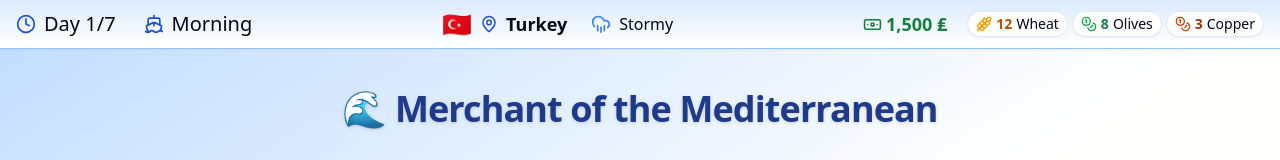
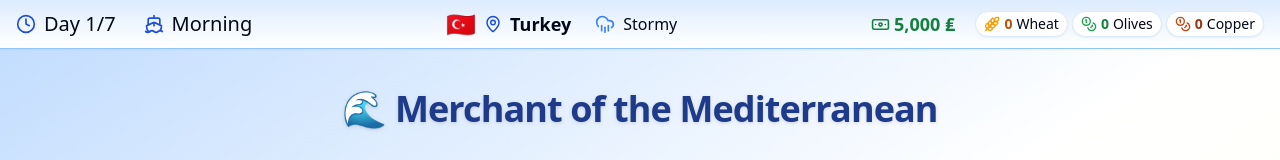
Before and after one commit to supox/mediterranean-market-voyage, a React (Vite) app: page / in a window 1280 px wide. Shown: the top 160 px of the page. Built offline with nearby package versions, Linux system fonts and the light colour scheme.

Commit message:
Fix: Set initial game state
Set the initial player balance to 5000 NIS and remove the initial cargo.

```diff
--- a/src/pages/Index.tsx
+++ b/src/pages/Index.tsx
@@ -1,4 +1,3 @@
-
 import { useState } from "react";
 import GameHeader from "@/components/GameHeader";
 import ActionPanel from "@/components/ActionPanel";
@@ -7,12 +6,13 @@ import BankModal from "@/components/BankModal";
 import SailModal from "@/components/SailModal";
 import EventModal from "@/components/EventModal";
 import { toast } from "@/hooks/use-toast";
+import { Wheat, Coins } from "lucide-react";
 
-const INITIAL_BALANCE = 1500;
+const INITIAL_BALANCE = 5000;
 const INITIAL_CARGO = [
-  { type: "Wheat", amount: 12 },
-  { type: "Olives", amount: 8 },
-  { type: "Copper", amount: 3 },
+  { type: "Wheat", amount: 0 },
+  { type: "Olives", amount: 0 },
+  { type: "Copper", amount: 0 },
 ];
 const ALL_COUNTRIES = ["Turkey", "Israel", "Greece", "Cyprus", "Egypt"];
 const WEATHER_TYPES = ["Sunny", "Stormy", "Overcast"];
@@ -158,11 +158,23 @@ export default function Index() {
     toast({ title: "Rested", description: "Night passes peacefully in the harbor." });
   }
 
-  // Calculate goods for header
+  // Calculate goods for header: conform to Good[] types
   const cargoForHeader = [
-    { type: "Wheat", amount: cargoGood("Wheat").amount, icon: "🌾" },
-    { type: "Olives", amount: cargoGood("Olives").amount, icon: "🫒" },
-    { type: "Copper", amount: cargoGood("Copper").amount, icon: "🥉" },
+    {
+      type: "Wheat" as const,
+      amount: cargoGood("Wheat").amount,
+      icon: <Wheat size={16} className="text-amber-500" />,
+    },
+    {
+      type: "Olives" as const,
+      amount: cargoGood("Olives").amount,
+      icon: <Coins size={16} className="text-green-600" />,
+    },
+    {
+      type: "Copper" as const,
+      amount: cargoGood("Copper").amount,
+      icon: <Coins size={16} className="text-orange-700" />,
+    },
   ];
 
   // End game after Day 7
```
